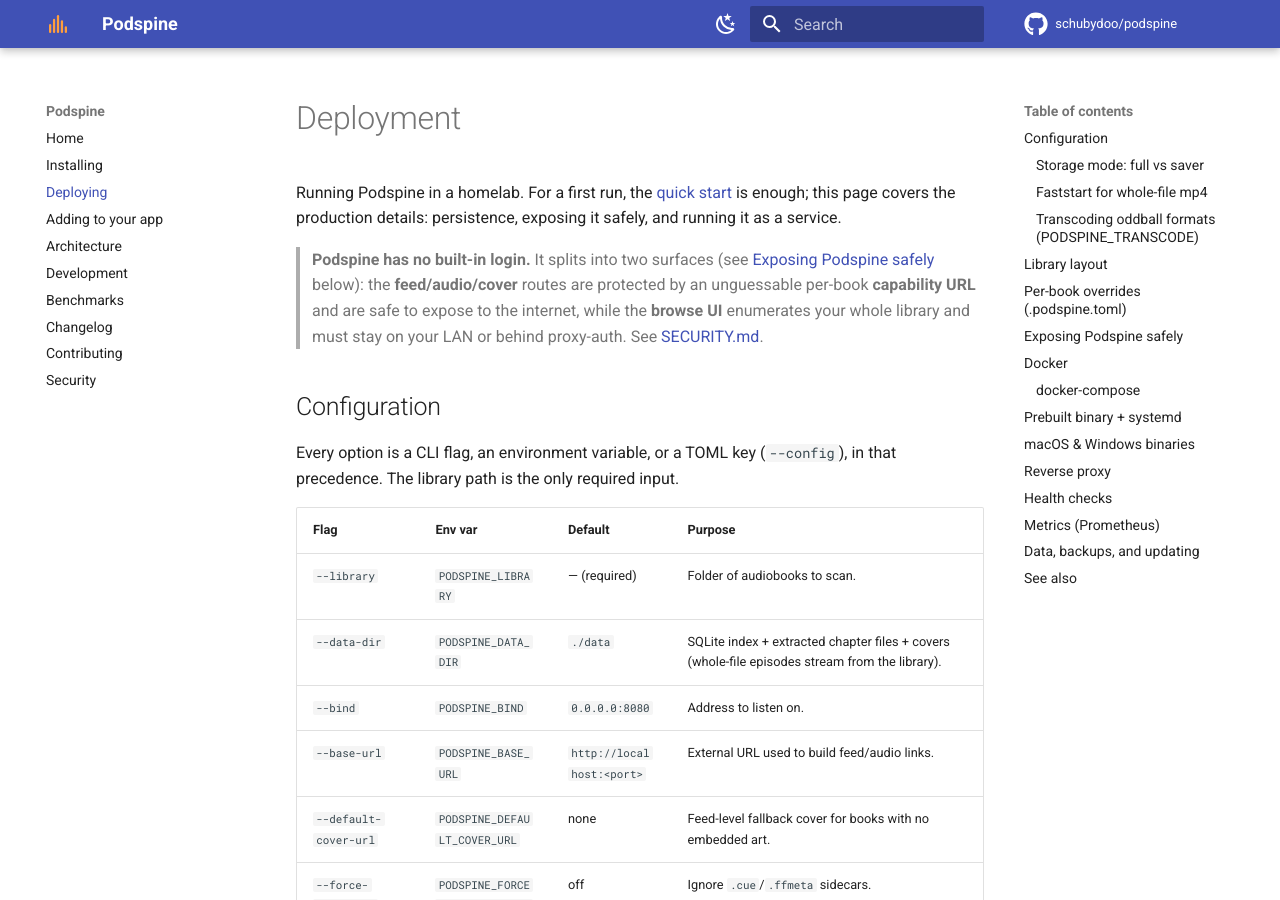
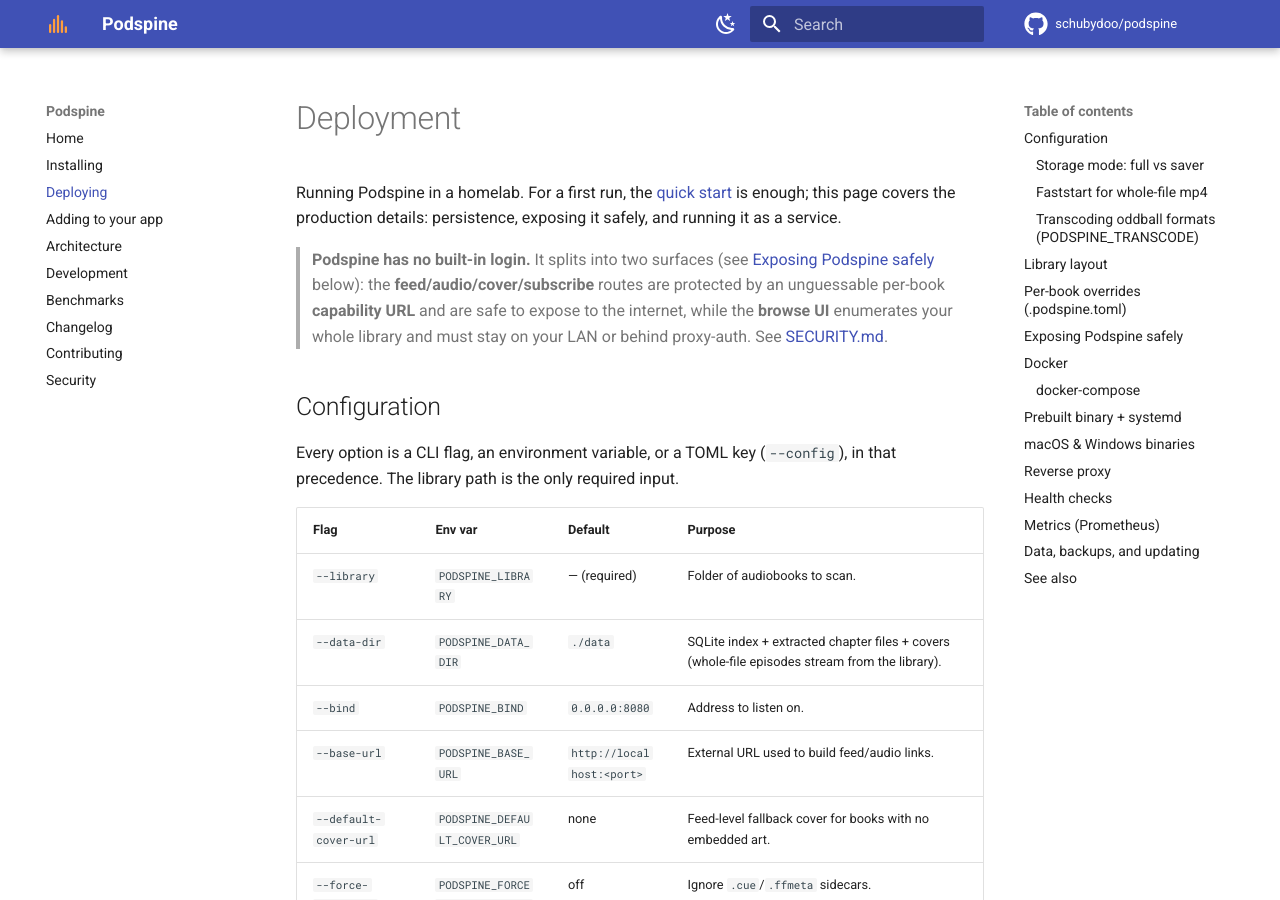
Before and after one commit to schubydoo/podspine, an MkDocs documentation site: the page built from docs/DEPLOYMENT.md, in a window 1280 px wide and 900 px high. Built offline with MkDocs 1.6.1 and Material for MkDocs 9.7.7, drawn with Linux system fonts in a browser that asks for light colours; comment, search, counter and statistics services are not loaded; the version menu is left out.

Commit message:
docs: include /subscribe in every capability-route enumeration
The previous commit fixed the proxy allowlists but left three prose
enumerations of the capability surface without /subscribe (DEPLOYMENT's
intro note and 'configs below publish' line, README's capability-URL
paragraph). An operator hand-rolling an allowlist from any of these
would still block the QR flow (Greptile). Verified by grep: no
feed/audio/cover enumeration without subscribe remains in the docs.

Co-Authored-By: Claude Fable 5 <noreply@anthropic.com>

```diff
--- a/docs/DEPLOYMENT.md
+++ b/docs/DEPLOYMENT.md
@@ -5,8 +5,9 @@ is enough; this page covers the production details: persistence, exposing it saf
 and running it as a service.
 
 > **Podspine has no built-in login.** It splits into two surfaces (see
-> [Exposing Podspine safely](#exposing-podspine-safely) below): the **feed/audio/cover**
-> routes are protected by an unguessable per-book **capability URL** and are safe to
+> [Exposing Podspine safely](#exposing-podspine-safely) below): the
+> **feed/audio/cover/subscribe** routes are protected by an unguessable per-book
+> **capability URL** and are safe to
 > expose to the internet, while the **browse UI** enumerates your whole library and
 > must stay on your LAN or behind proxy-auth. See [SECURITY.md](https://github.com/schubydoo/podspine/blob/main/SECURITY.md).
 
@@ -358,8 +359,8 @@ the browse UI private. Two hard requirements:
    Range to seek/scrub; stripping it breaks playback.
 2. Set `PODSPINE_BASE_URL` to the **public** URL so generated feed/audio links match.
 
-The configs below publish `/feed`, `/audio`, `/cover`, `/healthz` and refuse the
-browse UI (`/`, `/book/*`) — you use the UI over the LAN. (Prefer one authenticated
+The configs below publish `/feed`, `/audio`, `/cover`, `/subscribe`, `/healthz` and
+refuse the browse UI (`/`, `/book/*`) — you use the UI over the LAN. (Prefer one authenticated
 hostname instead? Drop the `@ui`/`location /` blocks and put `basicauth`/`auth_basic`
 on the whole server — just never require auth on `/feed`,`/audio`,`/cover`,
 `/subscribe`, since podcast apps (and a phone that just scanned a QR) can't log in.)
```
Also changed, not shown: README.md (+2 -1 lines).
